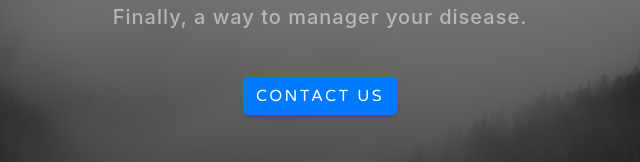
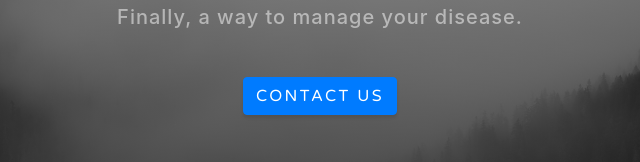
Before and after one commit to mkausas/mkausas.github.io, a website with bundled scripts: page index.html in a window 1280 px wide. Shown: the part 396-558 px from the top of the page, 320-960 px from the left. Built offline with nearby package versions, Linux system fonts and the light colour scheme.

Commit message:
spelling error

```diff
--- a/index.html
+++ b/index.html
@@ -54,7 +54,7 @@
     <div class="container d-flex h-100 align-items-center">
       <div class="mx-auto text-center">
         <h1 class="mx-auto my-0 text-uppercase">Onima</h1>
-        <h2 class="text-white-50 mx-auto mt-2 mb-5">Finally, a way to manager your disease.</h2>
+        <h2 class="text-white-50 mx-auto mt-2 mb-5">Finally, a way to manage your disease.</h2>
         <a href="mailto:mkausas@gmail.com,johncrawfordjr@gmail.com" class="btn btn-primary">Contact us</a>
       </div>
     </div>
```
